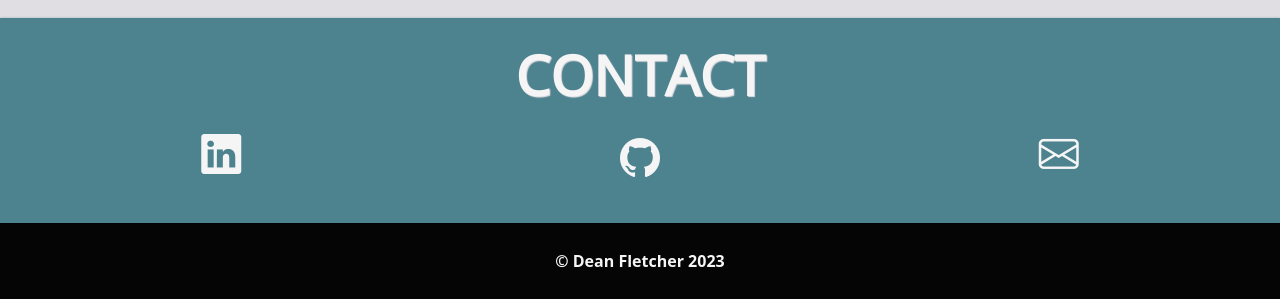
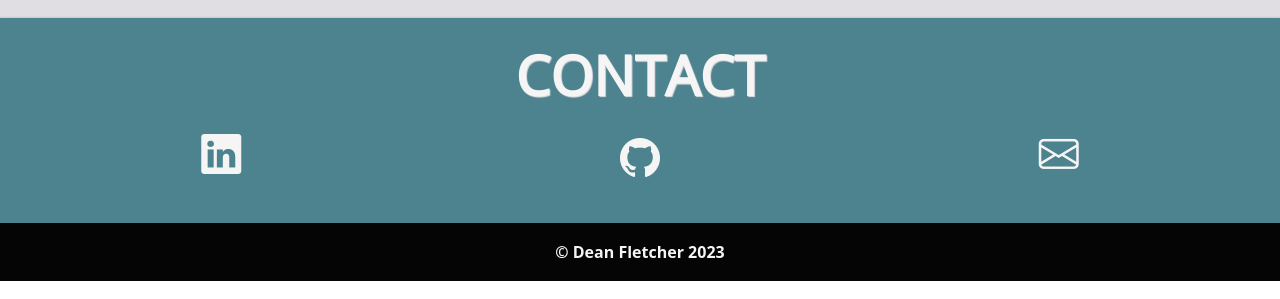
Before and after one commit to Dfletchh/Dfletchh.github.io, a plain HTML site: page index.html in a window 1280 px wide. Shown: the part 2570-2869 px from the top of the page. Drawn offline with nearby package versions, Linux system fonts and the light colour scheme; a script that the page names is missing.

Commit message:
foot sizing

```diff
--- a/style.css
+++ b/style.css
@@ -197,7 +197,7 @@
 /*****  FOOTER  *****/
 #footer-section {
   text-align: center;
-  padding: 10px 3px;
+  padding: 1px 3px;
   background-color:#050505;
   color: #F5F5F5;
   font-size: clamp(1rem, 1vw, 1.8rem);
```
